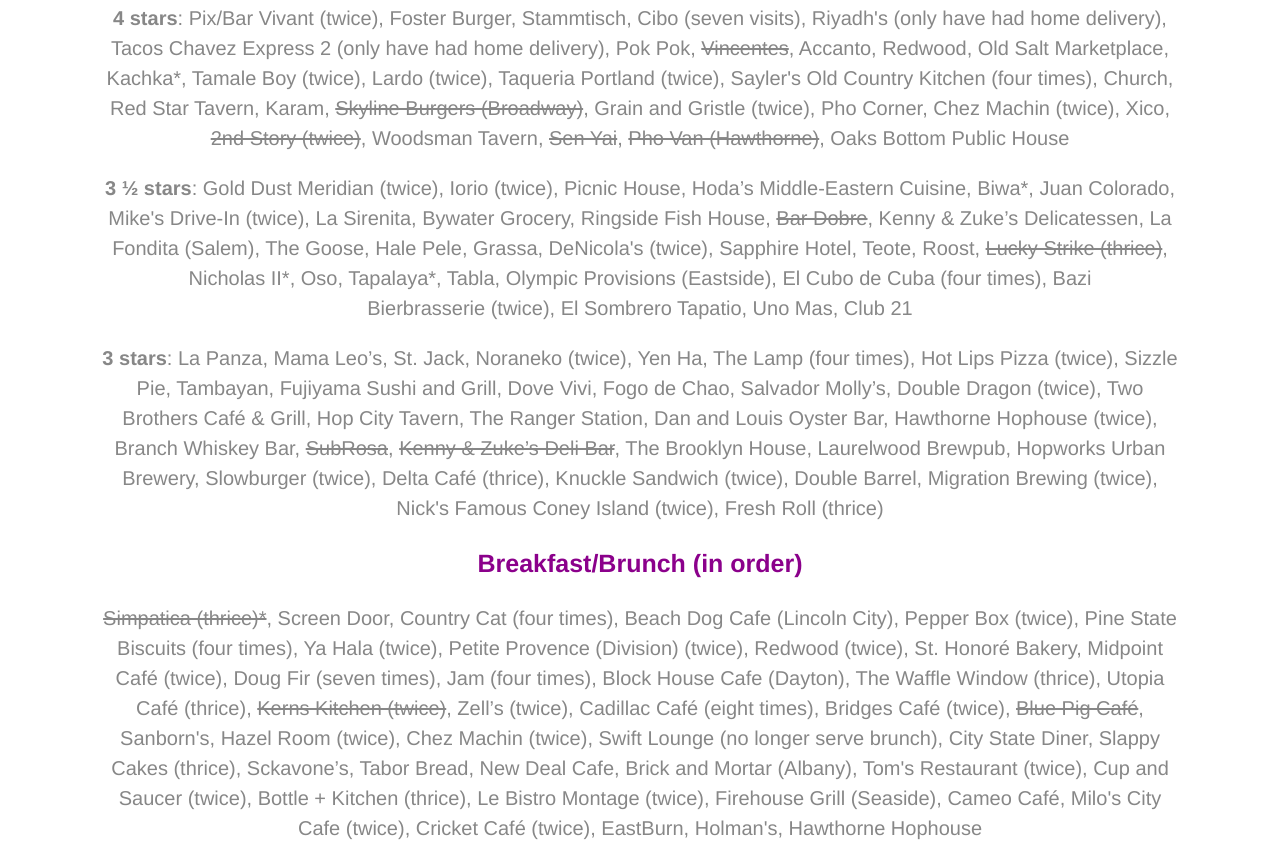
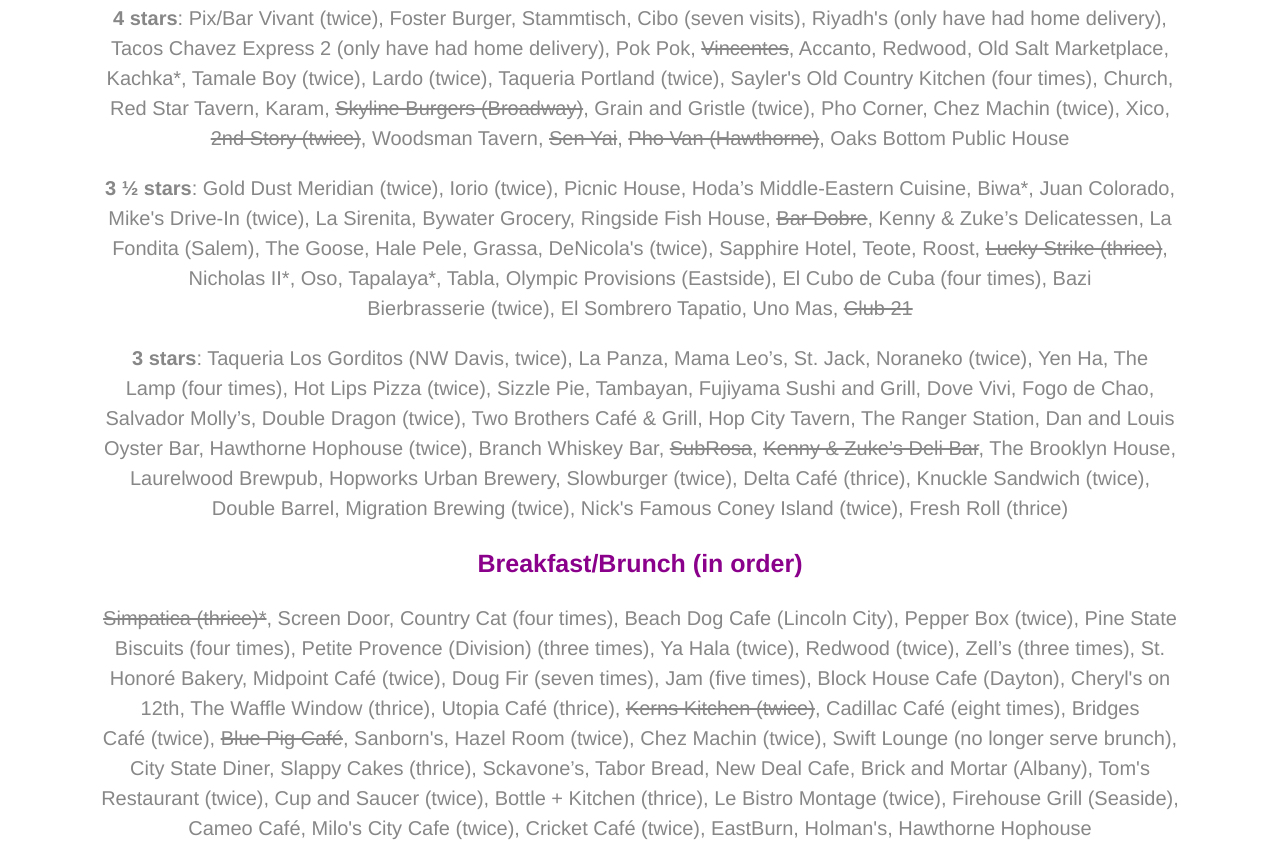
Before and after one commit to gnkatchmar/gkatchmar.com, a plain HTML site: page rest.html in a window 1280 px wide. Shown: the part 707-1560 px from the top of the page. Drawn offline with nearby package versions, Linux system fonts and the light colour scheme.

Commit message:
some restaurant edits

```diff
--- a/rest.html
+++ b/rest.html
@@ -35,13 +35,13 @@
 
             <p><b>4 stars</b>: Pix/Bar Vivant&nbsp;(twice), Foster Burger, Stammtisch, Cibo&nbsp;(seven visits), Riyadh's (only have had home delivery), Tacos Chavez Express 2 (only have had home delivery), Pok Pok, <del>Vincentes</del>, Accanto, Redwood, Old Salt Marketplace, Kachka*, Tamale Boy&nbsp;(twice), Lardo&nbsp;(twice), Taqueria Portland (twice), Sayler's Old Country Kitchen&nbsp;(four times), Church, Red Star Tavern, Karam, <del>Skyline Burgers&nbsp;(Broadway)</del>, Grain and Gristle&nbsp;(twice), Pho Corner, Chez Machin&nbsp;(twice), Xico, <del>2nd Story&nbsp;(twice)</del>, Woodsman Tavern, <del>Sen Yai</del>, <del>Pho Van&nbsp;(Hawthorne)</del>, Oaks Bottom Public&nbsp;House</p>
 
-            <p><b>3 ½ stars</b>: Gold Dust Meridian&nbsp;(twice), Iorio&nbsp;(twice), Picnic House, Hoda’s Middle-Eastern Cuisine, Biwa*, Juan Colorado, Mike's Drive-In&nbsp;(twice), La Sirenita, Bywater Grocery, Ringside Fish House, <del>Bar Dobre</del>, Kenny &amp&nbsp;Zuke’s Delicatessen, La Fondita&nbsp;(Salem), The Goose, Hale Pele, Grassa, DeNicola's (twice), Sapphire Hotel, Teote, Roost, <del>Lucky Strike&nbsp;(thrice)</del>, Nicholas II*, Oso, Tapalaya*, Tabla, Olympic Provisions&nbsp;(Eastside), El Cubo de Cuba&nbsp;(four times), Bazi Bierbrasserie&nbsp;(twice), El Sombrero Tapatio, Uno Mas, Club&nbsp;21 </p>
+            <p><b>3 ½ stars</b>: Gold Dust Meridian&nbsp;(twice), Iorio&nbsp;(twice), Picnic House, Hoda’s Middle-Eastern Cuisine, Biwa*, Juan Colorado, Mike's Drive-In&nbsp;(twice), La Sirenita, Bywater Grocery, Ringside Fish House, <del>Bar Dobre</del>, Kenny &amp&nbsp;Zuke’s Delicatessen, La Fondita&nbsp;(Salem), The Goose, Hale Pele, Grassa, DeNicola's (twice), Sapphire Hotel, Teote, Roost, <del>Lucky Strike&nbsp;(thrice)</del>, Nicholas II*, Oso, Tapalaya*, Tabla, Olympic Provisions&nbsp;(Eastside), El Cubo de Cuba&nbsp;(four times), Bazi Bierbrasserie&nbsp;(twice), El Sombrero Tapatio, Uno Mas, <del>Club&nbsp;21</del> </p>
 
-            <p><b>3 stars</b>: La Panza, Mama Leo’s, St. Jack, Noraneko (twice), Yen Ha, The Lamp&nbsp;(four times), Hot Lips Pizza&nbsp;(twice), Sizzle Pie, Tambayan, Fujiyama Sushi and Grill, Dove Vivi, Fogo de Chao, Salvador Molly’s, Double Dragon&nbsp;(twice), Two Brothers Café &amp&nbsp;Grill, Hop City Tavern, The Ranger Station, Dan and Louis Oyster Bar, Hawthorne Hophouse&nbsp;(twice), Branch Whiskey Bar, <del>SubRosa</del>, <del>Kenny &amp&nbsp;Zuke’s Deli Bar</del>, The Brooklyn House, Laurelwood Brewpub, Hopworks Urban Brewery, Slowburger&nbsp;(twice), Delta Café&nbsp;(thrice), Knuckle Sandwich&nbsp;(twice), Double&nbsp;Barrel, Migration Brewing (twice), Nick's Famous Coney Island (twice), Fresh Roll (thrice)</p>
+            <p><b>3 stars</b>: Taqueria Los Gorditos (NW Davis, twice), La Panza, Mama Leo’s, St. Jack, Noraneko (twice), Yen Ha, The Lamp&nbsp;(four times), Hot Lips Pizza&nbsp;(twice), Sizzle Pie, Tambayan, Fujiyama Sushi and Grill, Dove Vivi, Fogo de Chao, Salvador Molly’s, Double Dragon&nbsp;(twice), Two Brothers Café &amp&nbsp;Grill, Hop City Tavern, The Ranger Station, Dan and Louis Oyster Bar, Hawthorne Hophouse&nbsp;(twice), Branch Whiskey Bar, <del>SubRosa</del>, <del>Kenny &amp&nbsp;Zuke’s Deli Bar</del>, The Brooklyn House, Laurelwood Brewpub, Hopworks Urban Brewery, Slowburger&nbsp;(twice), Delta Café&nbsp;(thrice), Knuckle Sandwich&nbsp;(twice), Double&nbsp;Barrel, Migration Brewing (twice), Nick's Famous Coney Island (twice), Fresh Roll (thrice)</p>
 
         <h3>Breakfast/Brunch (in order)</h3>
 
-          <p><del>Simpatica&nbsp;(thrice)*</del>, Screen Door, Country Cat&nbsp;(four times), Beach Dog Cafe&nbsp;(Lincoln City), Pepper Box&nbsp;(twice), Pine State Biscuits&nbsp;(four times), Ya Hala (twice), Petite Provence&nbsp;(Division)&nbsp;(twice), Redwood&nbsp;(twice), St. Honoré Bakery, Midpoint Café&nbsp;(twice), Doug Fir&nbsp;(seven times), Jam&nbsp;(four times), Block House Cafe (Dayton), The Waffle Window&nbsp;(thrice), Utopia Café&nbsp;(thrice), <del>Kerns Kitchen&nbsp;(twice)</del>, Zell’s&nbsp;(twice), Cadillac Café&nbsp;(eight times), Bridges Café&nbsp;(twice), <del>Blue Pig Café</del>, Sanborn's, Hazel Room&nbsp;(twice), Chez Machin&nbsp;(twice), Swift Lounge&nbsp;(no longer serve brunch), City State Diner, Slappy Cakes&nbsp;(thrice), Sckavone’s, Tabor Bread, New Deal Cafe, Brick and Mortar&nbsp;(Albany), Tom's Restaurant (twice), Cup and Saucer (twice), Bottle +&nbsp;Kitchen&nbsp;(thrice), Le Bistro Montage&nbsp;(twice), Firehouse Grill&nbsp;(Seaside), Cameo Café, Milo's City Cafe (twice), Cricket Café&nbsp;(twice), EastBurn, Holman's, Hawthorne Hophouse</p>
+          <p><del>Simpatica&nbsp;(thrice)*</del>, Screen Door, Country Cat&nbsp;(four times), Beach Dog Cafe&nbsp;(Lincoln City), Pepper Box&nbsp;(twice), Pine State Biscuits&nbsp;(four times), Petite Provence&nbsp;(Division)&nbsp;(three times), Ya Hala (twice), Redwood&nbsp;(twice), Zell’s&nbsp;(three times), St. Honoré Bakery, Midpoint Café&nbsp;(twice), Doug Fir&nbsp;(seven times), Jam&nbsp;(five times), Block House Cafe (Dayton), Cheryl's on 12th, The Waffle Window&nbsp;(thrice), Utopia Café&nbsp;(thrice), <del>Kerns Kitchen&nbsp;(twice)</del>, Cadillac Café&nbsp;(eight times), Bridges Café&nbsp;(twice), <del>Blue Pig Café</del>, Sanborn's, Hazel Room&nbsp;(twice), Chez Machin&nbsp;(twice), Swift Lounge&nbsp;(no longer serve brunch), City State Diner, Slappy Cakes&nbsp;(thrice), Sckavone’s, Tabor Bread, New Deal Cafe, Brick and Mortar&nbsp;(Albany), Tom's Restaurant (twice), Cup and Saucer (twice), Bottle +&nbsp;Kitchen&nbsp;(thrice), Le Bistro Montage&nbsp;(twice), Firehouse Grill&nbsp;(Seaside), Cameo Café, Milo's City Cafe (twice), Cricket Café&nbsp;(twice), EastBurn, Holman's, Hawthorne Hophouse</p>
 
         <h3>Favorite Food Carts&nbsp;(alpha order, based on multiple visits)</h3>
 
```
